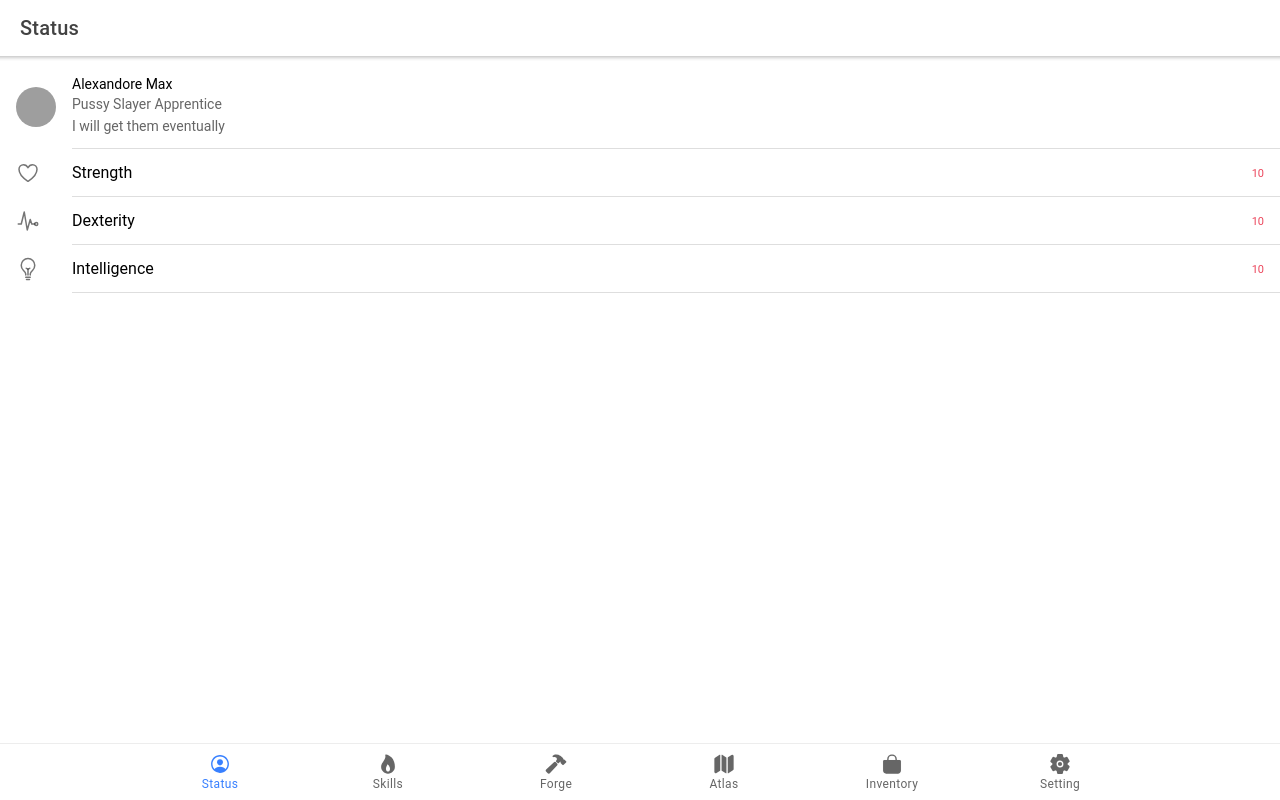
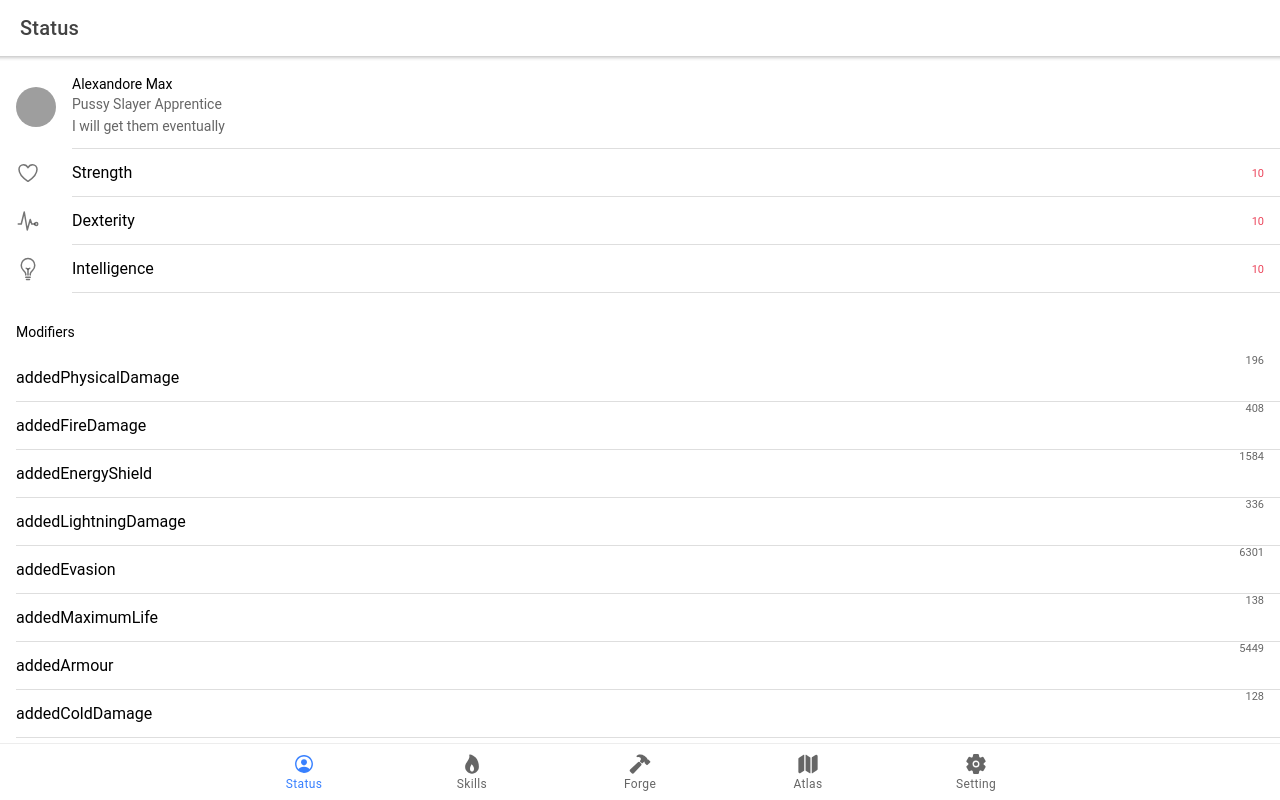
Before and after one commit to ngocnv371/silent-forge, a React (Create React App) app: page /status in a window 1280 px wide. Built offline with nearby package versions, Linux system fonts and the light colour scheme; grey boxes are pictures that could not be loaded.

Commit message:
calculate mods

```diff
--- a/src/App.tsx
+++ b/src/App.tsx
@@ -101,10 +101,6 @@ const App: React.FC = () => (
             <IonIcon icon={map} />
             <IonLabel>Atlas</IonLabel>
           </IonTabButton>
-          <IonTabButton tab="inventory" href="/inventory">
-            <IonIcon icon={bag} />
-            <IonLabel>Inventory</IonLabel>
-          </IonTabButton>
           <IonTabButton tab="setting" href="/setting">
             <IonIcon icon={settings} />
             <IonLabel>Setting</IonLabel>
--- /dev/null
+++ b/src/models/character.ts
@@ -0,0 +1,3 @@
+export type ModifiersMap = {
+  [modifier: string]: number;
+};
--- a/src/pages/equipments.tsx
+++ b/src/pages/equipments.tsx
@@ -13,7 +13,7 @@ import {
   IonToolbar,
 } from '@ionic/react';
 import { useState } from 'react';
-import { useDispatch, useSelector } from 'react-redux';
+import { useSelector } from 'react-redux';
 import ItemView from '../components/item-view';
 import { EquipmentSet, EquipmentSlot } from '../models/equipments';
 import { Item } from '../models/item';
@@ -40,7 +40,6 @@ const Equipment: React.FC<{ slot: EquipmentSlot; item?: Item; onClick: Function
 };
 
 const Equipments: React.FC = () => {
-  const dispatch = useDispatch();
   const [selectedItem, selectItem] = useState<Item>();
   const set = useSelector((state: any) => state.equipments as EquipmentSet);
 
--- a/src/pages/setting/index.tsx
+++ b/src/pages/setting/index.tsx
@@ -23,6 +23,13 @@ const Setting: React.FC = () => {
           <IonItem routerLink='/wiki/atlas'>
             <IonLabel>Atlas</IonLabel>
           </IonItem>
+          <IonListHeader>More</IonListHeader>
+          <IonItem routerLink='/equipments'>
+            <IonLabel>Equipments</IonLabel>
+          </IonItem>
+          <IonItem routerLink='/inventory'>
+            <IonLabel>Inventory</IonLabel>
+          </IonItem>
         </IonList>
       </IonContent>
     </IonPage>
--- a/src/pages/status/index.tsx
+++ b/src/pages/status/index.tsx
@@ -2,6 +2,7 @@ import { IonContent, IonHeader, IonList, IonPage, IonTitle, IonToolbar } from '@
 
 import BasicStats from './basic';
 import Profile from './profile';
+import Modifiers from './modifiers';
 
 const Status: React.FC = () => {
   return (
@@ -16,6 +17,7 @@ const Status: React.FC = () => {
           <Profile />
           <BasicStats />
         </IonList>
+        <Modifiers />
       </IonContent>
     </IonPage>
   );
--- /dev/null
+++ b/src/pages/status/modifiers.tsx
@@ -0,0 +1,25 @@
+import { IonItem, IonLabel, IonList, IonListHeader, IonNote } from '@ionic/react';
+import { useMemo } from 'react';
+import { useSelector } from 'react-redux';
+import { EquipmentSet } from '../../models/equipments';
+import { Item } from '../../models/item';
+import { calculateModifiers } from '../../services/character';
+
+const ModifiersList: React.FC = () => {
+  const set = useSelector((state: any) => state.equipments as EquipmentSet);
+  const modifiers = useMemo(() => calculateModifiers(Object.keys(set).map((k) => (set as any)[k] as Item)), [set]);
+
+  return (
+    <IonList>
+      <IonListHeader>Modifiers</IonListHeader>
+      {Object.keys(modifiers).map((k) => (
+        <IonItem key={k}>
+          <IonLabel>{k}</IonLabel>
+          <IonNote>{modifiers[k]}</IonNote>
+        </IonItem>
+      ))}
+    </IonList>
+  );
+};
+
+export default ModifiersList;
--- /dev/null
+++ b/src/services/character.ts
@@ -0,0 +1,29 @@
+import { ModifiersMap } from '../models/character';
+import { Item } from '../models/item';
+
+export function calculateModifiers(items: Item[]): ModifiersMap {
+  console.count('calculateModifiers count');
+  const modifiers: ModifiersMap = {};
+  console.groupCollapsed(`calculate modifiers for ${items.length} items`);
+  console.table(items);
+
+  const validItems = items.filter(Boolean);
+  for (let i = 0; i < validItems.length; i++) {
+    const item = validItems[i];
+    console.groupCollapsed(`processing item: ${item?.name || item.base}`);
+    console.table(item.modifiers);
+    item.modifiers.forEach((k) => {
+      const oldValue = modifiers[k.effect];
+      console.log(`old value for ${k.effect}: ${oldValue}`);
+      const value = oldValue || 0;
+      console.log(`add ${k.magnitude}`);
+      modifiers[k.effect] = value + k.magnitude;
+    });
+    console.log(`updated modifiers table`);
+    console.table(modifiers);
+    console.groupEnd();
+  }
+
+  console.groupEnd();
+  return modifiers;
+}
```
